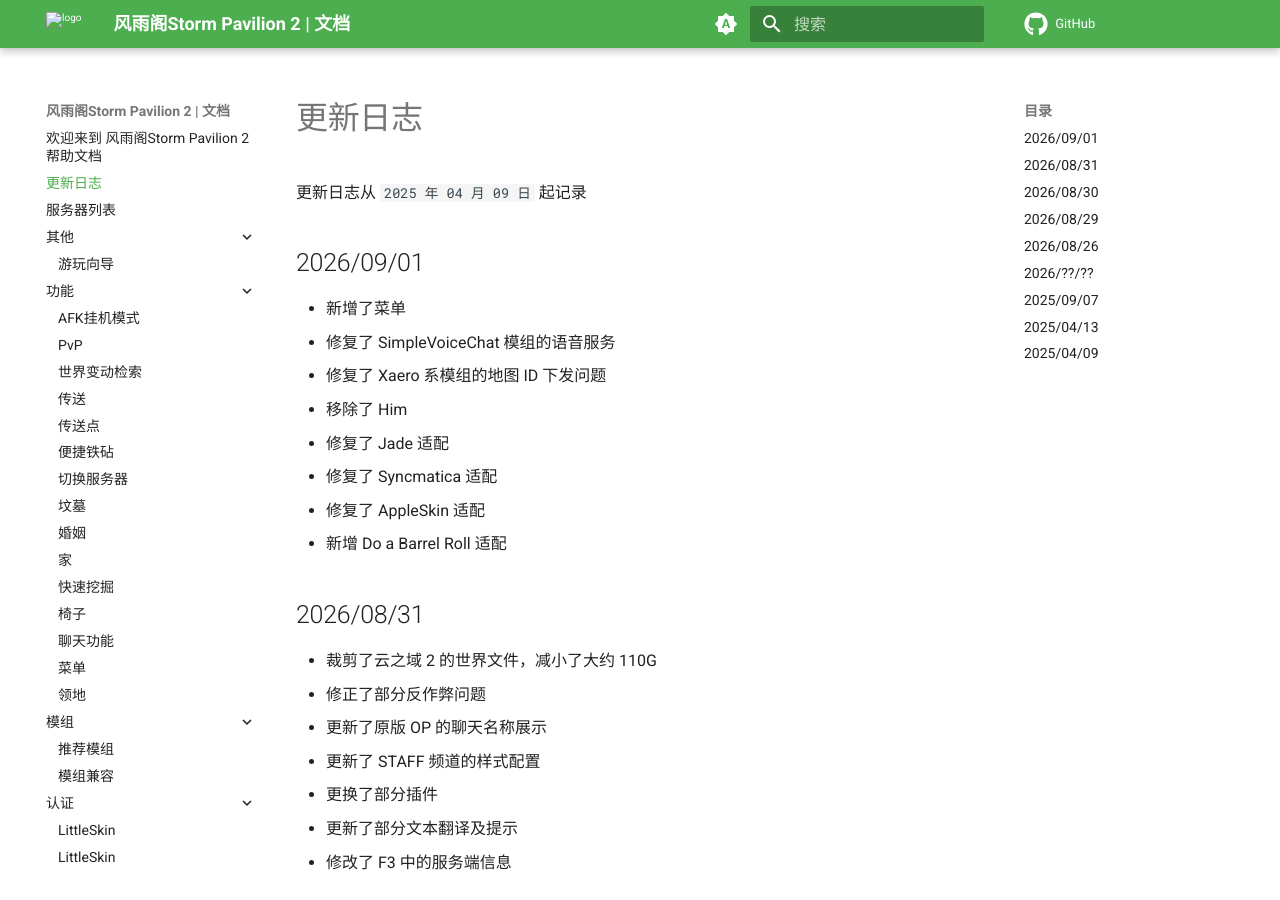
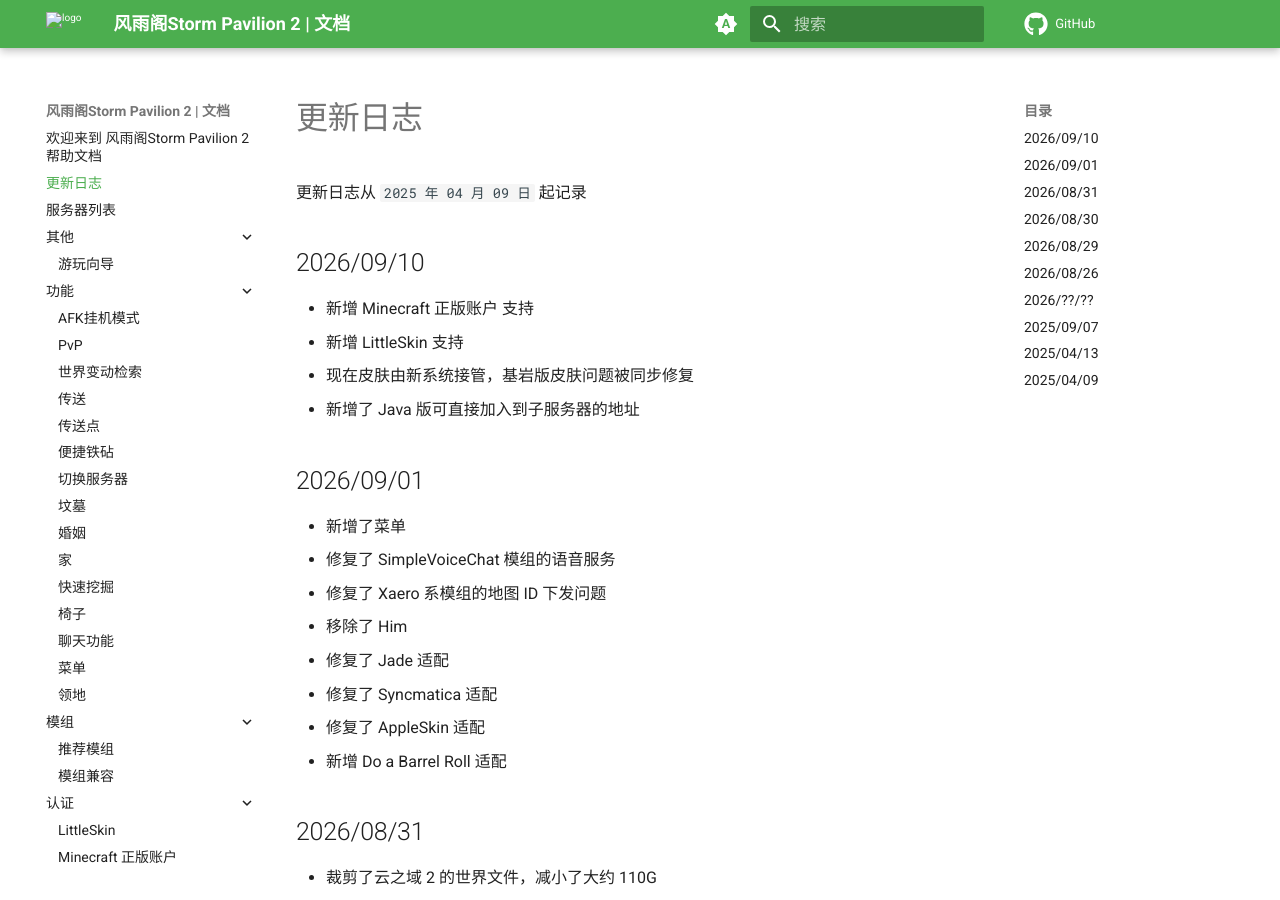
Before and after one commit to SPCraftMC/Docs, an MkDocs documentation site: the page built from docs/更新日志.md, in a window 1280 px wide and 900 px high. Built offline with MkDocs 1.6.1 and Material for MkDocs 9.7.7, drawn with Linux system fonts in a browser that asks for light colours; comment, search, counter and statistics services are not loaded.

Commit message:
Fix typo & add changelog

```diff
--- a/docs/更新日志.md
+++ b/docs/更新日志.md
@@ -1,6 +1,13 @@
 # 更新日志
 
 更新日志从 `2025 年 04 月 09 日` 起记录
+
+## 2026/09/10
+
+- 新增 Minecraft 正版账户 支持
+- 新增 LittleSkin 支持
+- 现在皮肤由新系统接管，基岩版皮肤问题被同步修复
+- 新增了 Java 版可直接加入到子服务器的地址
 
 ## 2026/09/01
 
--- a/docs/认证/Minecraft 正版账户.md
+++ b/docs/认证/Minecraft 正版账户.md
@@ -1,4 +1,4 @@
-# LittleSkin
+# Minecraft 正版账户
 
 风雨阁Storm Pavilion 2 支持使用 Minecraft 正版账户登录，拥有 Minecraft 正版账户可以进行游玩。
 
```
